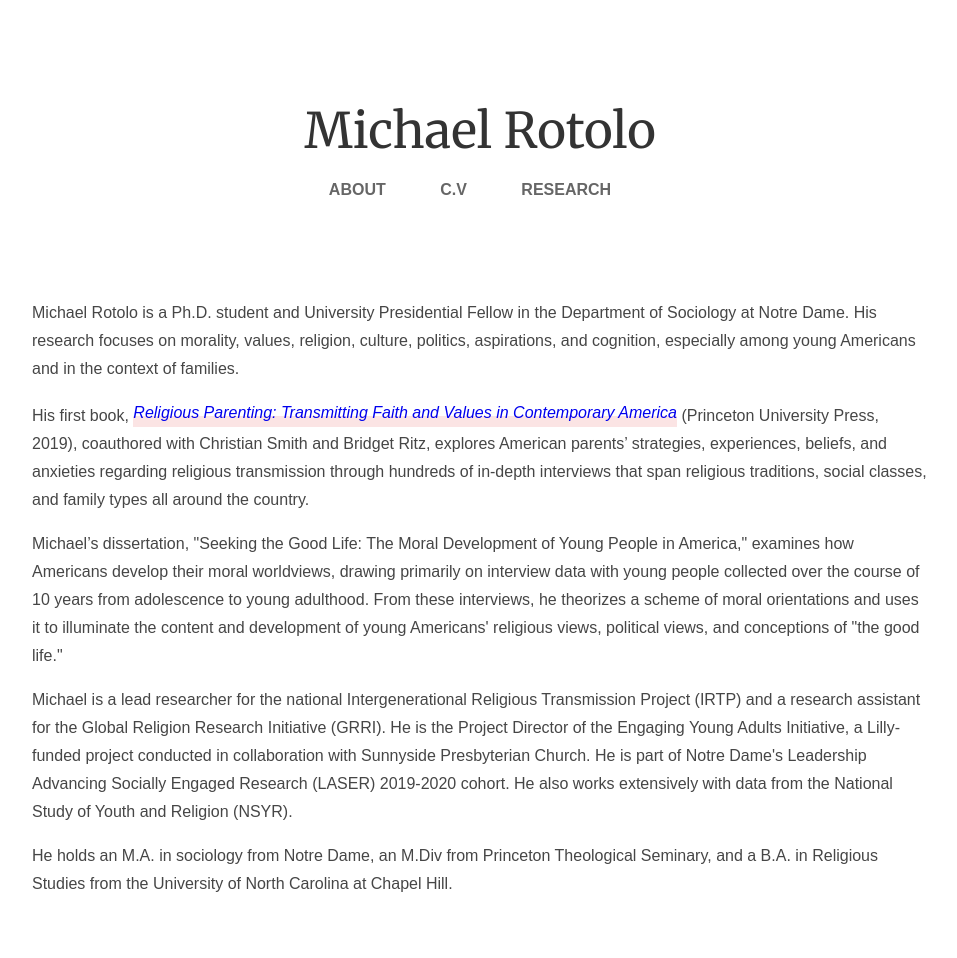
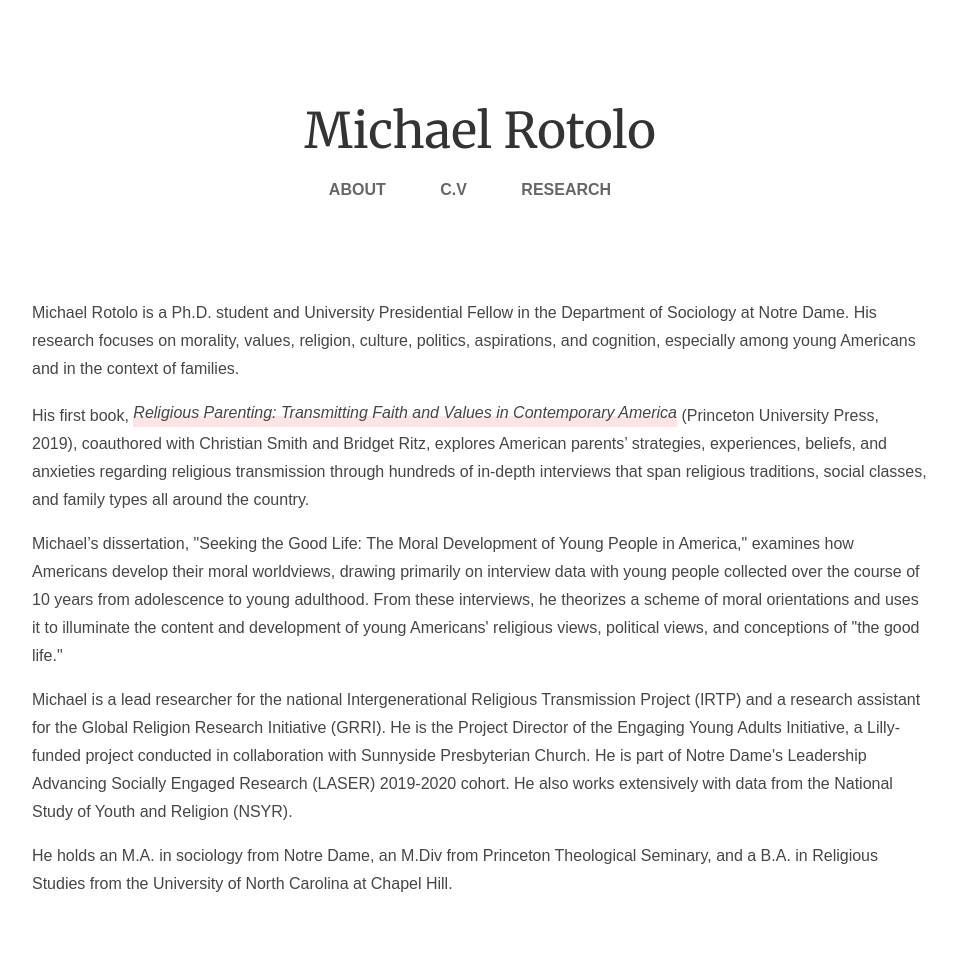
Before and after one commit to michaelrotolo/github.io, a Jekyll site: the page built from index.html, in a window 1280 px wide. Shown: the whole page, without its empty margins (160-1117 px from the left). Built offline with Jekyll 4.4.1, drawn with Linux system fonts in a browser that asks for light colours; some web fonts are replaced.

Commit message:
Update main.css

```diff
--- a/css/main.css
+++ b/css/main.css
@@ -37,6 +37,7 @@
 }
 a {
     text-decoration: none;
+    color:inherit;
 }
 .link-highlight {
     display:inline-block;
@@ -63,6 +64,15 @@
     pointer-events: none;
     z-index: -1;
 }
+.link-highlight:hover:before {
+    opacity:1;
+    transform: translate3d(0, 0, 0) scale(1.2, 2.8);
+}
+.link-highlight:focus {
+    outline-color: rgba(0,0,0,0.1);
+    outline-width:1px;
+    outline-offset:-3px;
+}
 p {
     font-size: 16px;
     font-family:'Muli', sans-serif;
```
